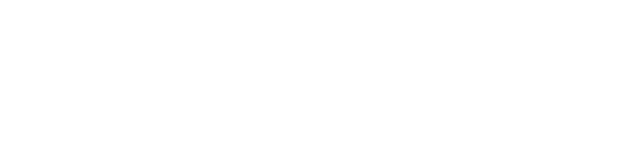
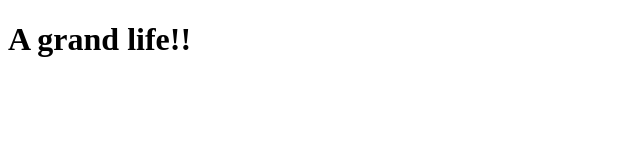
Before and after one commit to RedComa/JS_Projects, a plain HTML site: page index.html in a window 1280 px wide. Shown: the whole page, without its empty margins (0-640 px from the left). Drawn offline with Linux system fonts and the light colour scheme.

Commit message:
change h1

```diff
--- a/index.html
+++ b/index.html
@@ -7,6 +7,7 @@
     <title>Document</title>
 </head>
 <body>
+    <h1>A grand life!!</h1>
 
 </body>
 </html>
```
